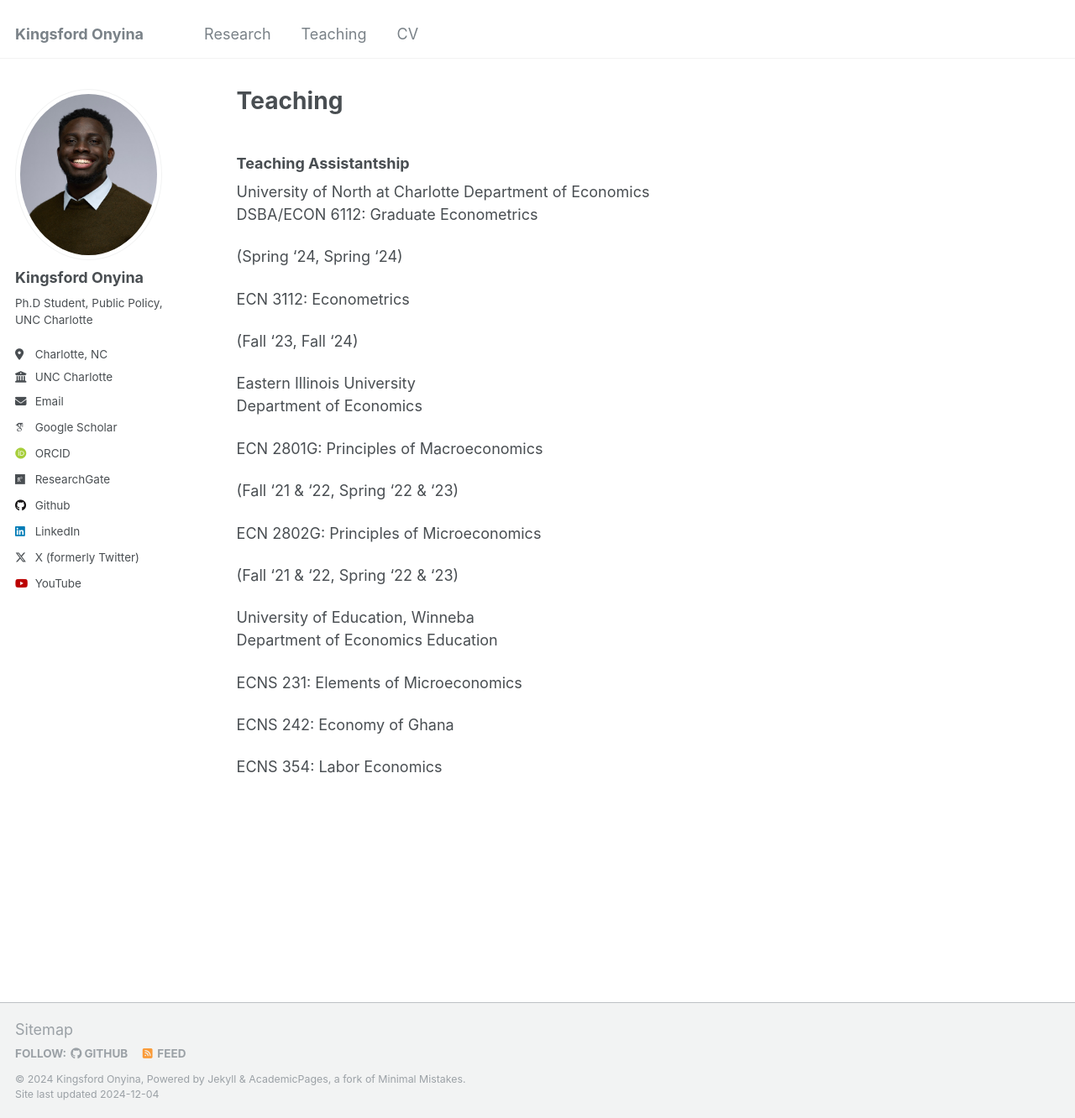
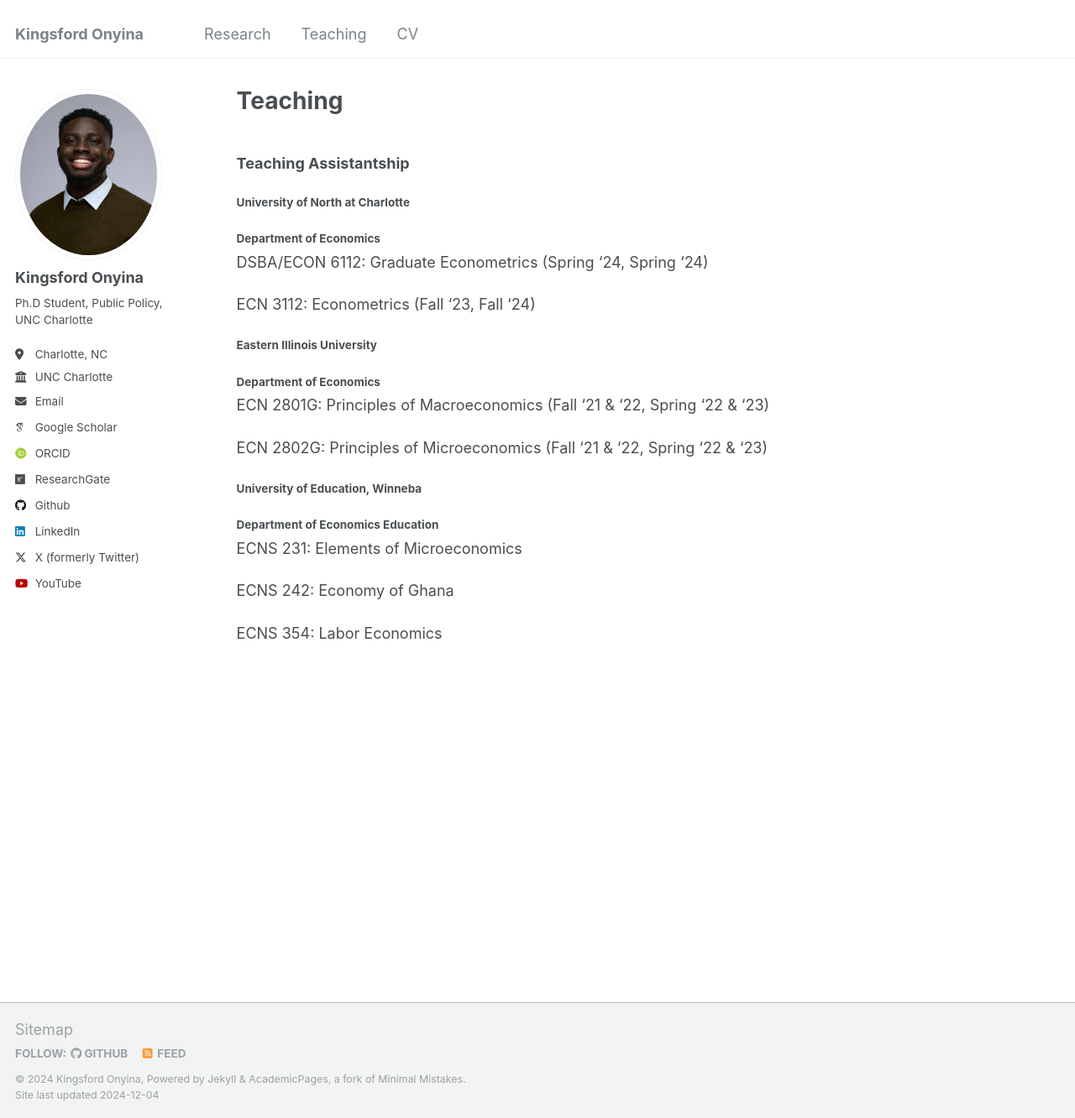
Before and after one commit to kingsfordonyina/kingsfordonyina.github.io, a Jekyll site: the page built from _pages/teaching.md, in a window 1280 px wide and 1332 px high. Shown: the whole window at 84% size. Built offline with Jekyll 4.4.1, drawn with Linux system fonts in a browser that asks for light colours; some web fonts are replaced.

```diff
--- a/_pages/teaching.md
+++ b/_pages/teaching.md
@@ -8,30 +8,22 @@ author_profile: true
 ### Teaching Assistantship
 
 
-University of North at Charlotte
-Department of Economics
-DSBA/ECON 6112: Graduate Econometrics
+#### University of North at Charlotte
+##### Department of Economics
+DSBA/ECON 6112: Graduate Econometrics (Spring ‘24, Spring ‘24)
 
-(Spring ‘24, Spring ‘24)
-
-ECN 3112: Econometrics
-
-(Fall ‘23, Fall ‘24)
+ECN 3112: Econometrics (Fall ‘23, Fall ‘24)
 
 
-Eastern Illinois University
-Department of Economics
+#### Eastern Illinois University
+##### Department of Economics
 
-ECN 2801G: Principles of Macroeconomics
+ECN 2801G: Principles of Macroeconomics (Fall ‘21 & ‘22, Spring ‘22 & ‘23)
 
-(Fall ‘21 & ‘22, Spring ‘22 & ‘23)
+ECN 2802G: Principles of Microeconomics (Fall ‘21 & ‘22, Spring ‘22 & ‘23)
 
-ECN 2802G: Principles of Microeconomics
-
-(Fall ‘21 & ‘22, Spring ‘22 & ‘23)
-
-University of Education, Winneba
-Department of Economics Education
+#### University of Education, Winneba
+##### Department of Economics Education
 
 ECNS 231: Elements of Microeconomics
 
```
